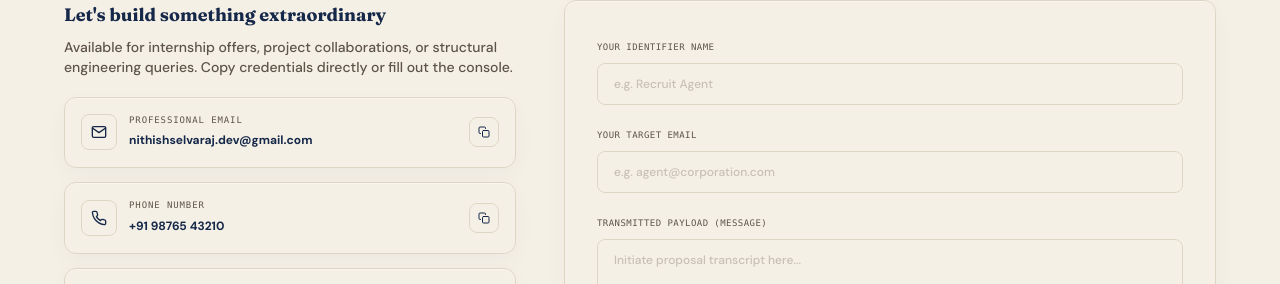
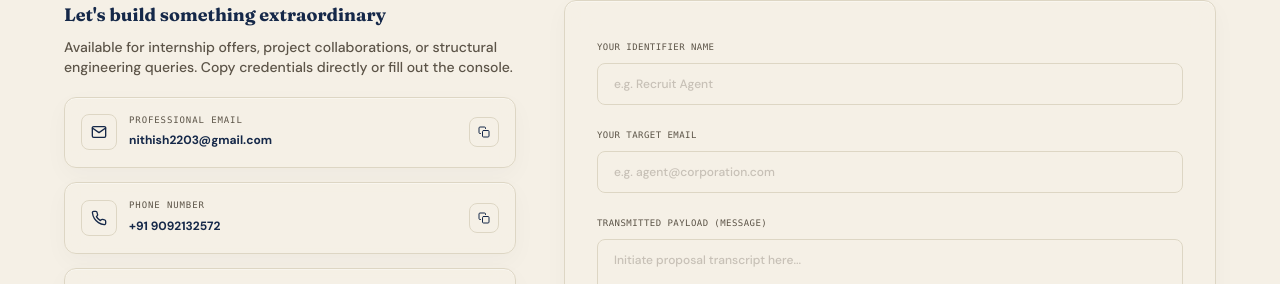
Before and after one commit to NITHISH-2207/NITHISH_S-PORTFOLIO, a React (Vite) app: page / in a window 1280 px wide. Shown: the part 6799-7083 px from the top of the page. Built offline with nearby package versions, Linux system fonts and the light colour scheme; no server answers.

Commit message:
change the contact details

```diff
--- a/src/App.jsx
+++ b/src/App.jsx
@@ -4,9 +4,9 @@ import { ThemeProvider } from './context/ThemeContext';
 import SplashScreen from './components/SplashScreen';
 import Navbar from './components/Navbar';
 import Hero from './components/Hero';
+import Projects from './components/Projects';
+import Skills from './components/Skills';
 import Journey from './components/Journey';
-import Skills from './components/Skills';
-import Projects from './components/Projects';
 import CodingProfiles from './components/CodingProfiles';
 import Achievements from './components/Achievements';
 import Contact from './components/Contact';
@@ -64,9 +64,9 @@ export default function App() {
 
           <main className="w-full relative">
             <Hero />
-            <Journey />
             <Skills />
             <Projects />
+            <Journey />
             <CodingProfiles />
             <Achievements />
             <Contact />
--- a/src/components/Contact.jsx
+++ b/src/components/Contact.jsx
@@ -5,17 +5,17 @@ import { FiMail, FiPhone, FiGithub, FiLinkedin, FiCopy, FiCheck, FiSend } from '
 const CONTACT_DETAILS = [
   {
     label: 'Professional Email',
-    value: 'nithishselvaraj.dev@gmail.com',
+    value: 'nithish2203@gmail.com',
     icon: <FiMail />,
-    copyValue: 'nithishselvaraj.dev@gmail.com',
-    link: 'mailto:nithishselvaraj.dev@gmail.com'
+    copyValue: 'nithish2203@gmail.com',
+    link: 'mailto:nithish2203@gmail.com'
   },
   {
     label: 'Phone Number',
-    value: '+91 98765 43210',
+    value: '+91 9092132572',
     icon: <FiPhone />,
-    copyValue: '+919876543210',
-    link: 'tel:+919876543210'
+    copyValue: '+919092132572',
+    link: 'tel:+919092132572'
   },
   {
     label: 'GitHub Developer Profile',
```
